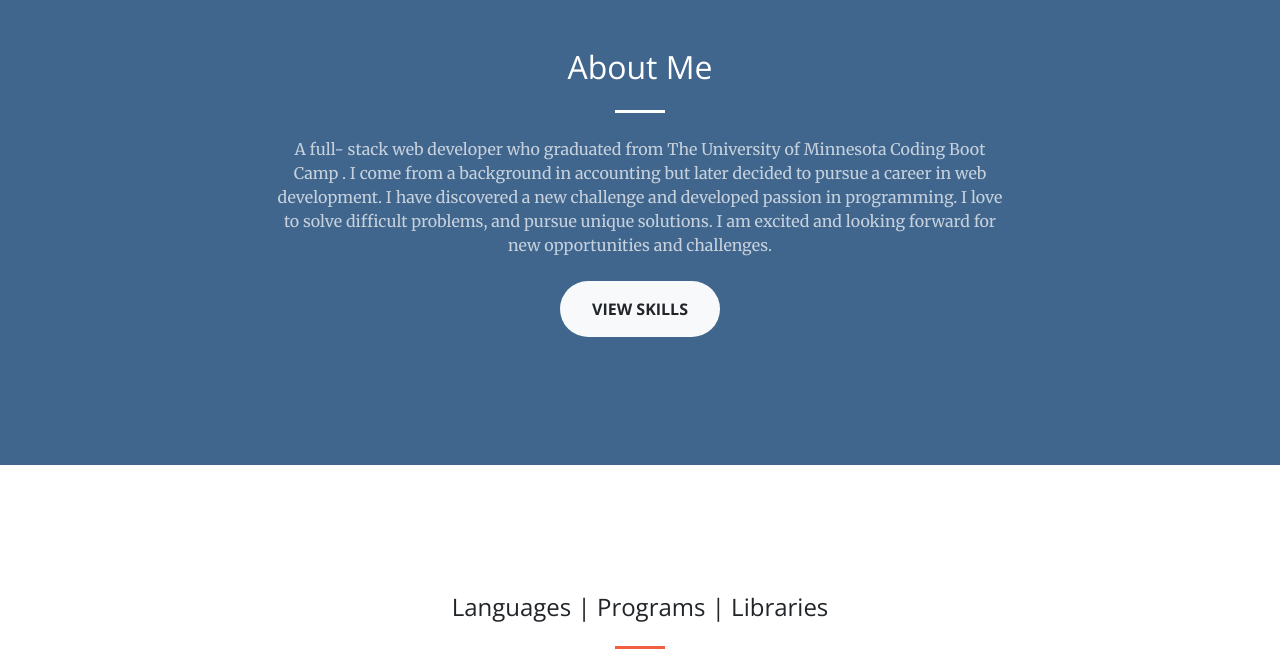
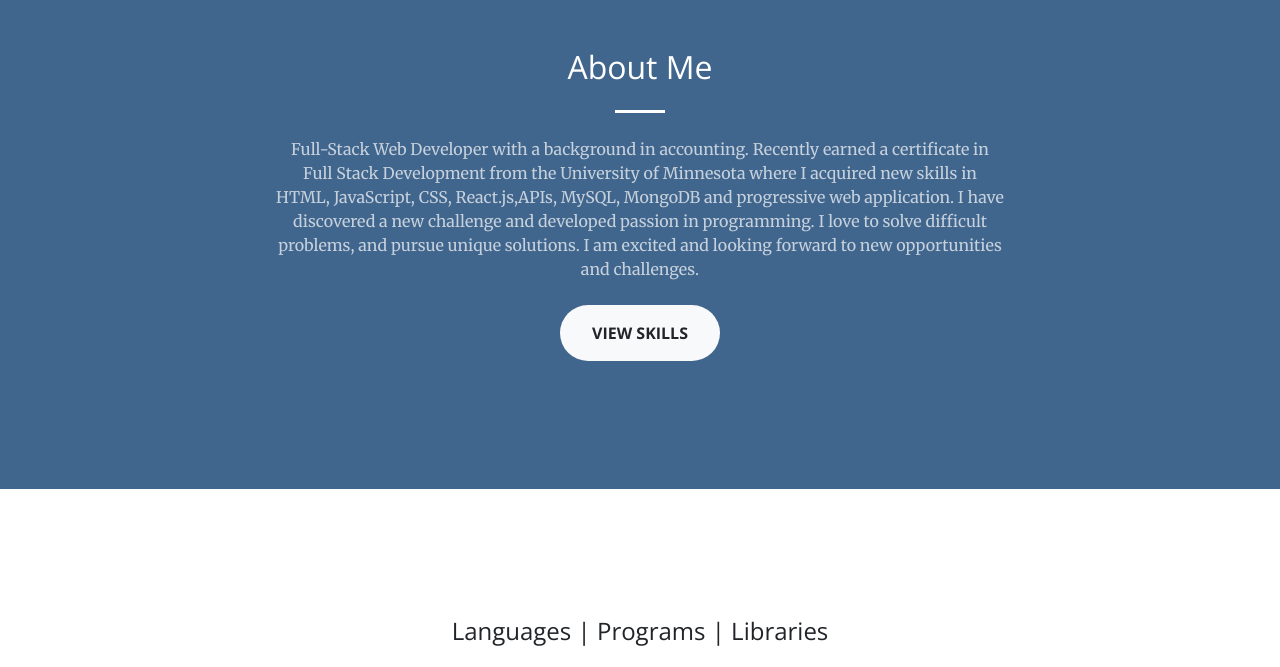
Before and after one commit to Barakai/Updated_Portfolio-II, a plain HTML site: page index.html in a window 1280 px wide. Shown: the part 880-1547 px from the top of the page. Drawn offline with nearby package versions, Linux system fonts and the light colour scheme.

Commit message:
updated resume

```diff
--- a/index.html
+++ b/index.html
@@ -29,7 +29,7 @@
   <body id="page-top">
 
     <!-- Navigation -->
-    <nav class="navbar navbar-expand-lg navbar-light fixed-top" id="mainNav">
+    <nav class="navbar navbar-expand-lg navbar-light fixed-top " id="mainNav">
       <div class="container">
           <img class="rounded-circle" width="80" height="80" src="img/profile.jpg">
         <a class="navbar-brand js-scroll-trigger" href="#page-top" style="margin-left:0.5rem;">Baraka Ibrahim</a>
@@ -83,8 +83,9 @@
             <h2 class="section-heading text-white">About Me</h2>
             <hr class="light my-4">
             <p class="text-faded mb-4">
-              A  full- stack web developer who graduated from The University of Minnesota Coding Boot Camp . I come from a background in accounting but later decided to pursue a career in web development.
- I have discovered a new challenge and developed passion in programming. I love to solve difficult problems, and pursue unique solutions. I am excited and looking forward for new opportunities and challenges.
+              Full-Stack Web Developer with a background in accounting. Recently earned a certificate in Full Stack Development from the University of Minnesota where I acquired new skills in HTML, JavaScript, CSS, React.js,APIs, MySQL, MongoDB and progressive web application.
+              I have discovered a new challenge and developed passion in programming. I love to solve difficult problems, and pursue unique solutions. I am excited and looking forward to new opportunities and challenges.
+
             </p>
             <a class="btn btn-light btn-xl js-scroll-trigger" href="#skills">View Skills</a>
           </div>
```
Also changed, not shown: 1 other file.
